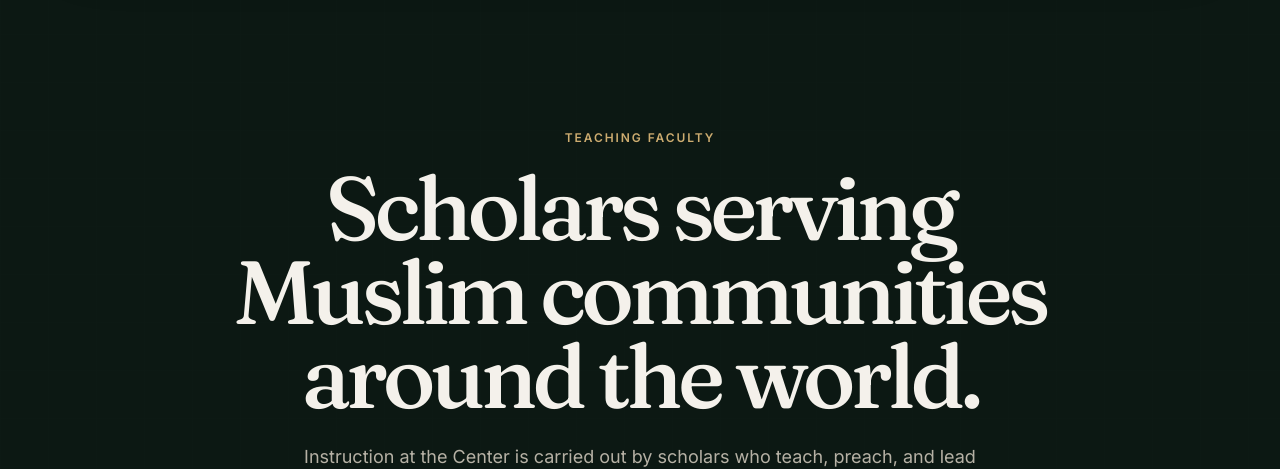
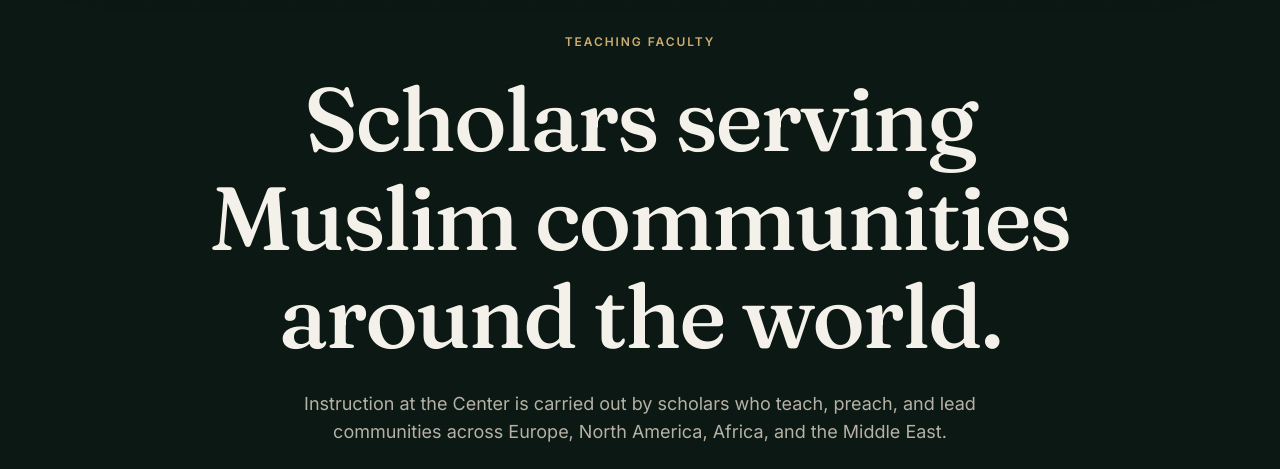
Before and after one commit to espoparis/espoparis, a Next.js app: page /en/faculty in a window 1280 px wide. Shown: the part 158-627 px from the top of the page. Built offline with nearby package versions, Linux system fonts and the light colour scheme; no server answers.

Commit message:
Add files via upload

```diff
--- a/app/[locale]/faculty/page.tsx
+++ b/app/[locale]/faculty/page.tsx
@@ -14,12 +14,12 @@ export default async function FacultyPage(props: { params: Promise<{ locale: str
   const params = await props.params;
   setRequestLocale(params.locale);
   const content = await getAboutContent(params.locale);
-  return <main className="page-shell pb-24 pt-36 sm:pt-40 lg:pb-32 lg:pt-44">
+  return <div className="page-shell pb-24 pt-12 sm:pt-16 lg:pb-32 lg:pt-20">
     <header className="mx-auto max-w-4xl text-center">
       <p className="section-eyebrow">{content.faculty.eyebrow}</p>
-      <h1 className="mt-5 font-display text-[clamp(3rem,7vw,6.4rem)] font-medium leading-[.94] tracking-[-.055em]">{content.faculty.title}</h1>
+      <h1 className="mt-5 font-display text-[clamp(2.5rem,7vw,6rem)] font-medium leading-[1.1] tracking-[-.025em]">{content.faculty.title}</h1>
       <p className="mx-auto mt-6 max-w-2xl text-base leading-8 text-muted-foreground sm:text-lg">{content.faculty.description}</p>
     </header>
     <section className="mt-14 lg:mt-20"><FacultyDirectory members={content.faculty.members} languagesLabel={content.faculty.languagesLabel} worksLabel={content.faculty.worksLabel} photoAltTemplate={content.faculty.photoAltTemplate} /></section>
-  </main>;
+  </div>;
 }
```
